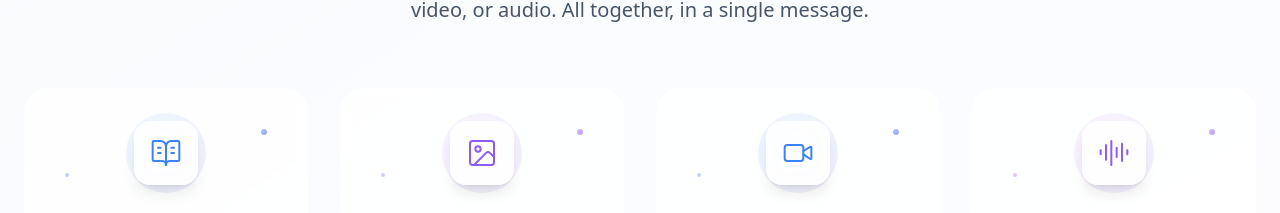
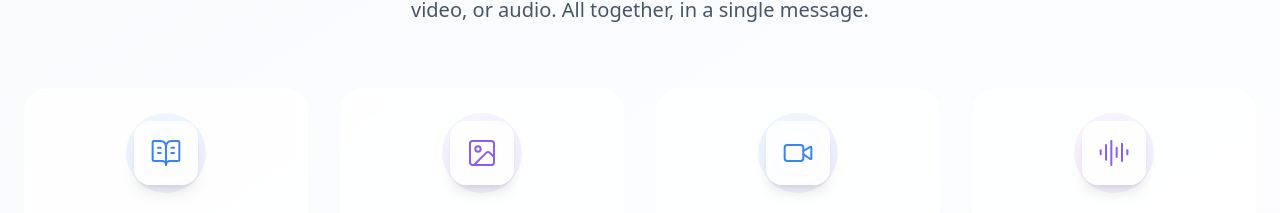
Before and after one commit to aishaksl/message-to-the-future, a React (Vite) app: page / in a window 1280 px wide. Shown: the part 1135-1348 px from the top of the page. Built offline with nearby package versions, Linux system fonts and the light colour scheme.

Commit message:
style:update card design

```diff
--- a/src/components/layout/ContentTypesSection.tsx
+++ b/src/components/layout/ContentTypesSection.tsx
@@ -75,9 +75,6 @@ const ContentTypesSection: React.FC = () => {
                       className="transition-all duration-300 group-hover:scale-110"
                     />
                   </div>
-
-                  <div className={`absolute top-2 right-2 w-1.5 h-1.5 rounded-full bg-gradient-to-br ${type.gradient} opacity-60 group-hover:opacity-100 transition-all duration-300`}></div>
-                  <div className={`absolute bottom-2 left-2 w-1 h-1 rounded-full bg-gradient-to-br ${type.gradient} opacity-40 group-hover:opacity-80 transition-all duration-300 delay-100`}></div>
                 </div>
 
                 <div className="relative z-10">
```
